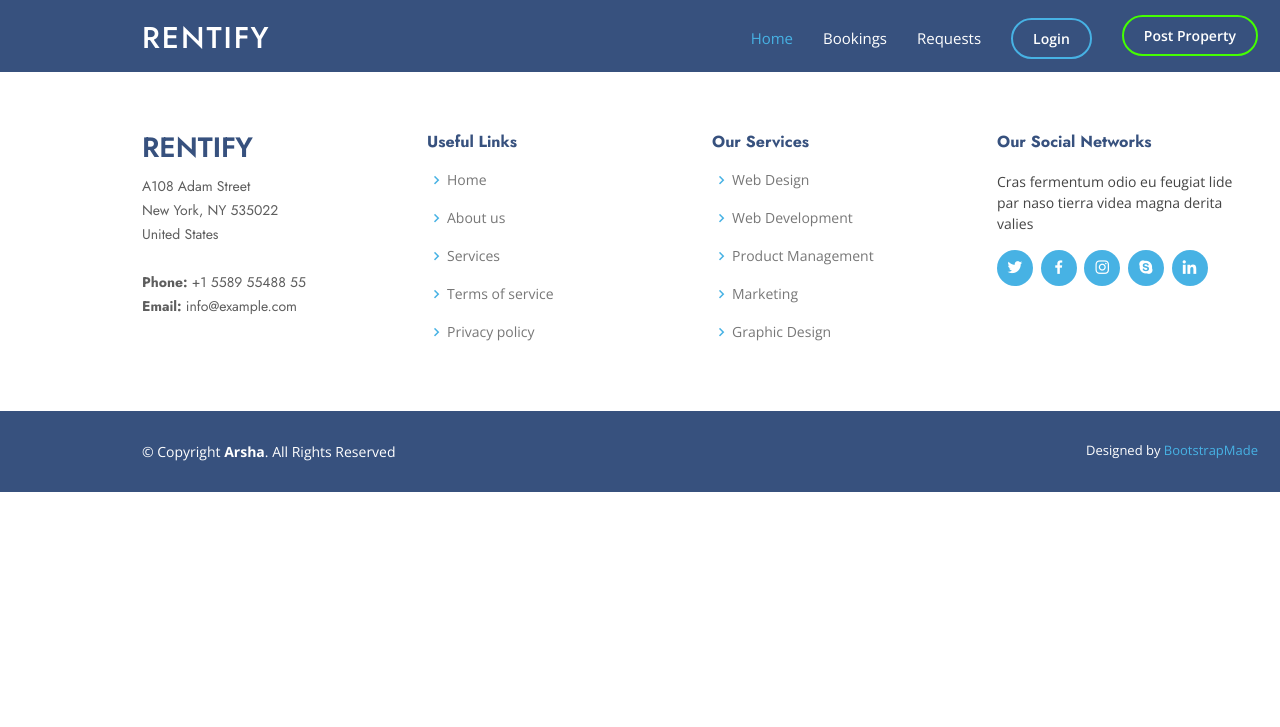
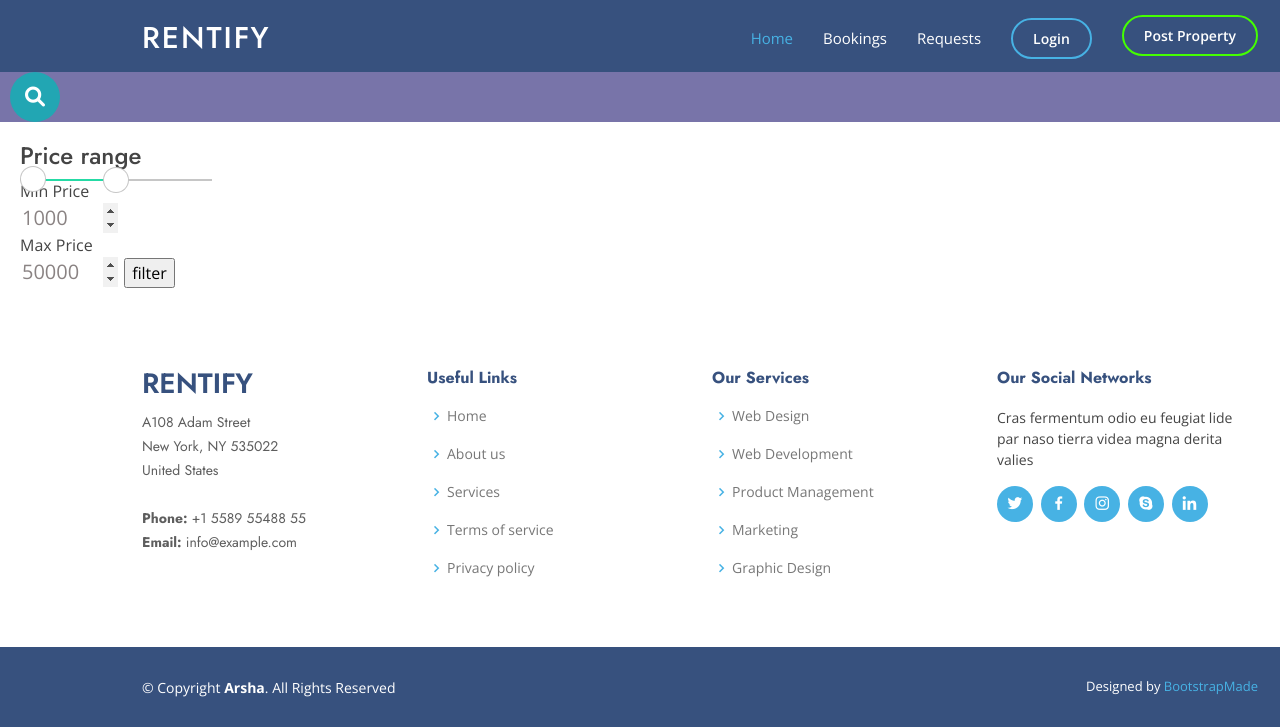
Before and after one commit to adarsh-kushwah/demo-project, a Django app: page /property/home/ in a window 1280 px wide. Shown: the top 727 px of the page. Run offline with Django 4.2, Linux system fonts and the light colour scheme; data that the repository does not hold is empty; some libraries are stand-ins or nearby versions.

Commit message:
searching and filtering

```diff
--- a/property/admin.py
+++ b/property/admin.py
@@ -12,6 +12,9 @@ class LocationAdmin(admin.ModelAdmin):
 @admin.register(Property)
 class PropertyAdmin(admin.ModelAdmin):
     list_display = ["name"]
+    search_fields = ["name"]
+    list_filter = ['name','property_type']
+    ordering = ['name', 'is_available']
 
 
 @admin.register(PropertyImage)
--- a/property/static/css/home.css
+++ b/property/static/css/home.css
@@ -6,3 +6,154 @@
     width:35px !important;
     font-size: xx-large;
 }
+
+/* search css */
+
+#search_div{
+    background-color:#7874a9;
+    margin-10px;
+}
+
+.search-box{
+    width: fit-content;
+    height: fit-content;
+    position: relative;
+    margin-left: 10px;
+  }
+  .input-search{
+    height: 50px;
+    width: 50px;
+    border-style: none;
+    padding: 10px;
+    font-size: 18px;
+    letter-spacing: 2px;
+    outline: none;
+    border-radius: 25px;
+    transition: all .5s ease-in-out;
+    background-color: #22a6b3;
+    padding-right: 40px;
+    color:#fff;
+  }
+  .input-search::placeholder{
+    color:rgba(255,255,255,.5);
+    font-size: 18px;
+    letter-spacing: 2px;
+    font-weight: 100;
+  }
+  .btn-search{
+    width: 50px;
+    height: 50px;
+    border-style: none;
+    font-size: 20px;
+    font-weight: bold;
+    outline: none;
+    cursor: pointer;
+    border-radius: 50%;
+    position: absolute;
+    right: 0px;
+    color:#ffffff ;
+    background-color:transparent;
+    pointer-events: painted;
+  }
+  .btn-search:focus ~ .input-search{
+    width: 600px;
+    border-radius: 0px;
+    background-color: transparent;
+    border-bottom:1px solid rgba(255,255,255,.5);
+    transition: all 500ms cubic-bezier(0, 0.110, 0.35, 2);
+  }
+  .input-search:focus{
+    width: 600px;
+    border-radius: 0px;
+    background-color: transparent;
+    border-bottom:1px solid rgba(255,255,255,.5);
+    transition: all 500ms cubic-bezier(0, 0.110, 0.35, 2);
+  }
+  *{
+    box-sizing: border-box;
+  }
+  /* end search css  #7874a9 */
+
+
+ /* price bar */
+  .range_container {
+    display: flex;
+    flex-direction: column;
+    width: 15%;
+    margin: 20px ;
+  }
+
+  .sliders_control {
+    position: relative;
+    min-height: 50px;
+  }
+
+  .form_control {
+    position: relative;
+    display: flex;
+    justify-content: space-between;
+    font-size: 24px;
+    color: #635a5a;
+  }
+
+  input[type=range]::-webkit-slider-thumb {
+    -webkit-appearance: none;
+    pointer-events: all;
+    width: 24px;
+    height: 24px;
+    background-color: #fff;
+    border-radius: 50%;
+    box-shadow: 0 0 0 1px #C6C6C6;
+    cursor: pointer;
+  }
+
+  input[type=range]::-moz-range-thumb {
+    -webkit-appearance: none;
+    pointer-events: all;
+    width: 24px;
+    height: 24px;
+    background-color: #fff;
+    border-radius: 50%;
+    box-shadow: 0 0 0 1px #C6C6C6;
+    cursor: pointer;
+  }
+
+  input[type=range]::-webkit-slider-thumb:hover {
+    background: #f7f7f7;
+  }
+
+  input[type=range]::-webkit-slider-thumb:active {
+    box-shadow: inset 0 0 3px #387bbe, 0 0 9px #387bbe;
+    -webkit-box-shadow: inset 0 0 3px #387bbe, 0 0 9px #387bbe;
+  }
+
+  input[type="number"] {
+    color: #8a8383;
+    width: 100px;
+    height: 30px;
+    font-size: 20px;
+    border: none;
+  }
+
+  input[type=number]::-webkit-inner-spin-button,
+  input[type=number]::-webkit-outer-spin-button {
+     opacity: 1;
+  }
+
+  input[type="range"] {
+    -webkit-appearance: none;
+    appearance: none;
+    height: 2px;
+    width: 100%;
+    position: absolute;
+    background-color: #C6C6C6;
+    pointer-events: none;
+  }
+
+  #fromSlider {
+    height: 0;
+    z-index: 1;
+  }
+
+
+  /* price bar end */
--- /dev/null
+++ b/property/static/js/home.js
@@ -0,0 +1,106 @@
+function controlFromInput(fromSlider, fromInput, toInput, controlSlider) {
+    const [from, to] = getParsed(fromInput, toInput);
+    fillSlider(fromInput, toInput, '#C6C6C6', '#25daa5', controlSlider);
+    if (from > to) {
+        fromSlider.value = to;
+        fromInput.value = to;
+    } else {
+        fromSlider.value = from;
+    }
+}
+
+function controlToInput(toSlider, fromInput, toInput, controlSlider) {
+    const [from, to] = getParsed(fromInput, toInput);
+    fillSlider(fromInput, toInput, '#C6C6C6', '#25daa5', controlSlider);
+    setToggleAccessible(toInput);
+    if (from <= to) {
+        toSlider.value = to;
+        toInput.value = to;
+    } else {
+        toInput.value = from;
+    }
+}
+
+function controlFromSlider(fromSlider, toSlider, fromInput) {
+  const [from, to] = getParsed(fromSlider, toSlider);
+  fillSlider(fromSlider, toSlider, '#C6C6C6', '#25daa5', toSlider);
+  if (from > to) {
+    fromSlider.value = to;
+    fromInput.value = to;
+  } else {
+    fromInput.value = from;
+  }
+}
+
+function controlToSlider(fromSlider, toSlider, toInput) {
+  const [from, to] = getParsed(fromSlider, toSlider);
+  fillSlider(fromSlider, toSlider, '#C6C6C6', '#25daa5', toSlider);
+  setToggleAccessible(toSlider);
+  if (from <= to) {
+    toSlider.value = to;
+    toInput.value = to;
+  } else {
+    toInput.value = from;
+    toSlider.value = from;
+  }
+}
+
+function getParsed(currentFrom, currentTo) {
+  const from = parseInt(currentFrom.value, 10);
+  const to = parseInt(currentTo.value, 10);
+  return [from, to];
+}
+
+function fillSlider(from, to, sliderColor, rangeColor, controlSlider) {
+    const rangeDistance = to.max-to.min;
+    const fromPosition = from.value - to.min;
+    const toPosition = to.value - to.min;
+    controlSlider.style.background = `linear-gradient(
+      to right,
+      ${sliderColor} 0%,
+      ${sliderColor} ${(fromPosition)/(rangeDistance)*100}%,
+      ${rangeColor} ${((fromPosition)/(rangeDistance))*100}%,
+      ${rangeColor} ${(toPosition)/(rangeDistance)*100}%,
+      ${sliderColor} ${(toPosition)/(rangeDistance)*100}%,
+      ${sliderColor} 100%)`;
+}
+
+function setToggleAccessible(currentTarget) {
+  const toSlider = document.querySelector('#toSlider');
+  if (Number(currentTarget.value) <= 0 ) {
+    toSlider.style.zIndex = 2;
+  } else {
+    toSlider.style.zIndex = 0;
+  }
+}
+
+const fromSlider = document.querySelector('#fromSlider');
+const toSlider = document.querySelector('#toSlider');
+const fromInput = document.querySelector('#fromInput');
+const toInput = document.querySelector('#toInput');
+fillSlider(fromSlider, toSlider, '#C6C6C6', '#25daa5', toSlider);
+setToggleAccessible(toSlider);
+
+fromSlider.oninput = () => controlFromSlider(fromSlider, toSlider, fromInput);
+toSlider.oninput = () => controlToSlider(fromSlider, toSlider, toInput);
+fromInput.oninput = () => controlFromInput(fromSlider, fromInput, toInput, toSlider);
+toInput.oninput = () => controlToInput(toSlider, fromInput, toInput, toSlider);
+
+
+
+
+$('.btn-searchs').click(function(){
+    let value = $('#search_button').val();
+
+    $.ajax({
+        url: '/property/home/?search='+value,
+        type: "GET",
+        success: function (data) {
+            console.log('sucess');
+        },
+        error: function (error) {
+            console.log('erroe');
+        }
+    })
+
+})
--- a/property/templates/property/home.html
+++ b/property/templates/property/home.html
@@ -6,10 +6,45 @@
 
 {% block css %}
     <link rel="stylesheet" href="https://cdnjs.cloudflare.com/ajax/libs/font-awesome/4.7.0/css/font-awesome.min.css">
-    <link href="{% static 'css/booking_list.css' %}" rel="stylesheet">
+    <link href="{% static 'css/home.css' %}" rel="stylesheet">
+    <link
+  href="https://cdnjs.cloudflare.com/ajax/libs/font-awesome/6.0.0/css/all.min.css"
+  rel="stylesheet"
+/>
 {% endblock %}
 
 {% block content %}
+    <div>
+        <div id ="search_div">
+            <div class="search-box">
+                <form method="GET">
+                    <button type='submit' class="btn-search"><i class="fas fa-search"></i></button>
+                    <input id="search_button" name="search" type="text" class="input-search" placeholder="Search by properyt name, location, type ...">
+                </form>
+            </div>
+        </div>
+        <div class="range_container">
+            <h4>Price range</h4>
+            <div class="sliders_control" >
+                <input id="fromSlider" type="range" value="1000" min="500" max="95000"/>
+                <input id="toSlider" type="range" value="50000" min="0" max="100000"/>
+                <form method="GET" style="display:inline-block">
+                    <div  style="display:inline-block"class="form_control_container">
+                        <div class="form_control_container__time">Min Price</div>
+                        <input name="min_price" class="form_control_container__time__input" type="number" id="fromInput" value="1000" min="500" max="95000"/>
+                    </div>
+                    <div style="display:inline-block" class="form_control_container">
+                        <div class="form_control_container__time">Max Price</div>
+                        <input name="max_price" class="form_control_container__time__input" type="number" id="toInput" value="50000" min="500" max="100000"/>
+                    </div>
+                    <input type="submit" value="filter">
+                </form>
+            </div>
+            <div class="form_control">
+
+            </div>
+        </div>
+    </div>
     {% for property in property %}
         <div style="margin: 40px 10px 0px 10px;border: 2px solid blue;display : flex;flex-direction : row;">
             <div style="border: 2px solid yellow;width: 30%;">
@@ -23,6 +58,7 @@
                 <h4 >Name:  {{property.name|default:"not available"}} </h4>
                 <h4 >Address: {{property.propertyaddress.full_address|default:"not available"}} </h4>
                 <h4 >Type: {{property.property_type|default:"not available"}}</h4>
+                <h4>Rent amount : {{property.rent_amount}} </h4>
                 <h4>Property Ratings :
                     <span class="fa fa-star {% if property.rating >= 1 %} checked {% endif %}"></span>
                     <span class="fa fa-star {% if property.rating >= 2 %} checked {% endif %}"></span>
@@ -49,4 +85,5 @@
 
         </div>
     {% endfor %}
+    <script src="{% static 'js/home.js' %}"></script>
 {% endblock %}
--- a/property/views.py
+++ b/property/views.py
@@ -13,6 +13,8 @@ from django.db.models import Q, Subquery
 from django import forms
 from django.urls import reverse_lazy
 from django.db.models import Avg
+from django.core.exceptions import PermissionDenied
+from django.http import HttpResponseForbidden
 
 from user.models import UserProfile
 
@@ -61,6 +63,19 @@ class Home(View):
         else:
             context["property"] = Property.objects.filter(is_available=True).annotate(rating=Avg('propertyrating__rating'))
 
+        if 'search' in request.GET:
+            value = request.GET.get('search')
+            context["property"] = context["property"].filter(
+                Q(name__icontains=value)|
+                Q(property_type__icontains=value)|
+                Q(property_type__icontains=value)|
+                Q(propertyaddress__street_address__icontains=value)|
+                Q(propertyaddress__location__city__icontains=value)
+            )
+        if 'min_price' and 'max_price' in request.GET:
+            min_price = request.GET.get('min_price')
+            max_price = request.GET.get('max_price')
+            context["property"] = context["property"].filter(rent_amount__range=[min_price, max_price])
         return render(request, self.template_name, context)
 
 
@@ -118,6 +133,9 @@ class UpdatePropertyView(LoginRequiredMixin, View):
     def get(self, request, *args, **kwargs):
         property_id = kwargs["pk"]
         property = get_object_or_404(Property, pk=property_id)
+        user_id = request.user.id
+        if property.owner.id != user_id:
+            return HttpResponseForbidden("You don't have access to update other's property. ")
         postal_code = property.propertyaddress.location.postal_code
         context_data = {
             "property": property,
```
Also changed, not shown: property/mixins.py (added, +9 -0 lines).
